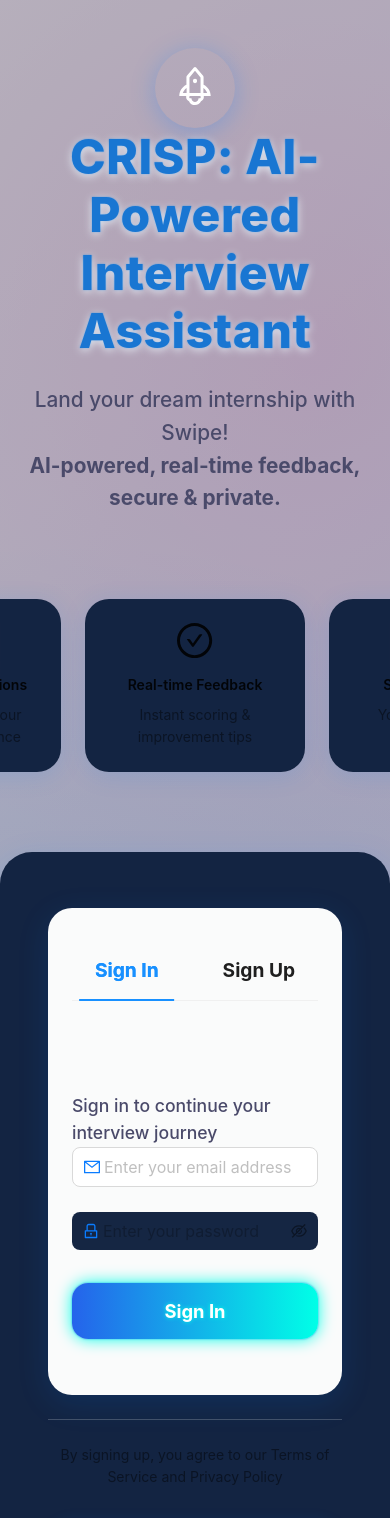
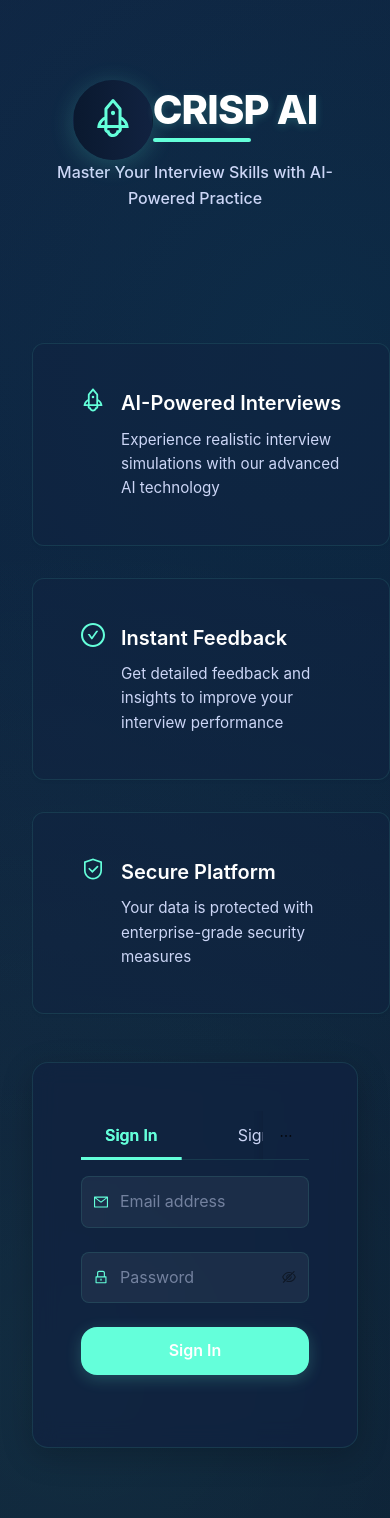
Before and after one commit to Akshat394/CRISP-AI-iNTERVIEWER, a React (Vite) app: page /auth in a window 390 px wide. Shown: the top 1518 px of the page. Built offline with nearby package versions, Linux system fonts and the light colour scheme; no server answers.

Commit message:
Trying out Themes

```diff
--- a/src/pages/AuthPage.css
+++ b/src/pages/AuthPage.css
@@ -5,17 +5,18 @@
   display: flex;
   align-items: center;
   justify-content: center;
-  background: var(--swipe-gradient);
+  background: var(--primary-bg);
   overflow: hidden;
 }
 
 .swipe-auth-hero-bg {
   position: absolute;
   top: 0; left: 0; right: 0; bottom: 0;
-  background: radial-gradient(circle at 20% 80%, #0a7cff33 0%, transparent 60%),
-    radial-gradient(circle at 80% 20%, #ff4fae33 0%, transparent 60%),
-    linear-gradient(135deg, #fff 0%, #e0e7ff 100%);
-  opacity: 0.7;
+  background:
+    radial-gradient(circle at 20% 80%, rgba(100, 255, 218, 0.08) 0%, transparent 60%),
+    radial-gradient(circle at 80% 20%, rgba(0, 188, 212, 0.08) 0%, transparent 60%),
+    linear-gradient(135deg, rgba(17, 34, 64, 0.95) 0%, rgba(10, 25, 47, 0.95) 100%);
+  backdrop-filter: blur(10px);
   z-index: 0;
 }
 
@@ -29,6 +30,7 @@
   flex-direction: column;
   align-items: center;
   gap: 48px;
+  padding: 2rem;
 }
 
 .swipe-auth-brand {
@@ -38,13 +40,191 @@
 }
 
 .swipe-auth-title {
-  font-size: 3rem !important;
+  font-size: 3.5rem !important;
   font-weight: 800 !important;
   background: none;
-  color: #1976d2 !important;
+  color: var(--text-primary) !important;
   margin-bottom: 8px;
-  letter-spacing: 0.5px;
-  text-shadow: 0 2px 8px #e3eaf2, 0 0 2px #1976d2;
+  letter-spacing: -0.02em;
+  text-shadow: 0 2px 8px rgba(100, 255, 218, 0.2);
+  position: relative;
+  display: inline-block;
+}
+
+.swipe-auth-title::after {
+  content: '';
+  position: absolute;
+  bottom: -8px;
+  left: 0;
+  width: 60%;
+  height: 4px;
+  background: var(--accent-blue);
+  border-radius: 2px;
+}
+
+.swipe-auth-subtitle {
+  font-size: 1.25rem !important;
+  color: var(--text-tertiary) !important;
+  text-align: center;
+  max-width: 600px;
+  margin: 0 auto;
+  line-height: 1.6;
+}
+
+/* Auth Card Styles */
+.auth-card {
+  background: rgba(17, 34, 64, 0.7) !important;
+  border: 1px solid rgba(100, 255, 218, 0.1) !important;
+  backdrop-filter: blur(12px) !important;
+  border-radius: 16px !important;
+  box-shadow: 0 8px 32px rgba(0, 0, 0, 0.2) !important;
+  width: 100% !important;
+  max-width: 420px !important;
+  padding: 2rem !important;
+}
+
+.auth-card .ant-tabs-nav::before {
+  border-bottom: 1px solid rgba(100, 255, 218, 0.1) !important;
+}
+
+.auth-card .ant-tabs-tab {
+  color: var(--text-tertiary) !important;
+  font-size: 1rem !important;
+  padding: 12px 24px !important;
+}
+
+.auth-card .ant-tabs-tab.ant-tabs-tab-active {
+  background: transparent !important;
+}
+
+.auth-card .ant-tabs-tab.ant-tabs-tab-active .ant-tabs-tab-btn {
+  color: var(--accent-blue) !important;
+  font-weight: 600 !important;
+}
+
+.auth-card .ant-tabs-ink-bar {
+  background: var(--accent-blue) !important;
+  height: 3px !important;
+}
+
+/* Form Styles */
+.auth-form .ant-form-item-label > label {
+  color: var(--text-secondary) !important;
+  font-weight: 500 !important;
+  font-size: 0.95rem !important;
+}
+
+.auth-form .ant-input-affix-wrapper {
+  background: rgba(255, 255, 255, 0.05) !important;
+  border: 1px solid rgba(100, 255, 218, 0.1) !important;
+  border-radius: 8px !important;
+  padding: 12px !important;
+}
+
+.auth-form .ant-input {
+  background: transparent !important;
+  color: var(--text-primary) !important;
+  font-size: 1rem !important;
+}
+
+.auth-form .ant-input::placeholder {
+  color: rgba(204, 214, 246, 0.5) !important;
+}
+
+.auth-form .ant-input-prefix {
+  color: var(--accent-blue) !important;
+  margin-right: 12px !important;
+}
+
+.auth-form .ant-btn-primary {
+  background: var(--accent-blue) !important;
+  border: none !important;
+  height: 48px !important;
+  font-size: 1rem !important;
+  font-weight: 600 !important;
+  text-shadow: none !important;
+  box-shadow: 0 4px 16px rgba(100, 255, 218, 0.2) !important;
+}
+
+.auth-form .ant-btn-primary:hover {
+  background: rgba(100, 255, 218, 0.9) !important;
+  transform: translateY(-2px);
+}
+
+/* Role Selector */
+.role-selector {
+  background: rgba(17, 34, 64, 0.5) !important;
+  border: 1px solid rgba(100, 255, 218, 0.1) !important;
+  border-radius: 12px !important;
+  padding: 1.5rem !important;
+  margin-top: 2rem !important;
+}
+
+.role-selector .ant-radio-button-wrapper {
+  background: transparent !important;
+  border-color: rgba(100, 255, 218, 0.2) !important;
+  color: var(--text-tertiary) !important;
+}
+
+.role-selector .ant-radio-button-wrapper-checked {
+  background: rgba(100, 255, 218, 0.1) !important;
+  color: var(--accent-blue) !important;
+  border-color: var(--accent-blue) !important;
+}
+
+/* Features Section */
+.auth-features {
+  display: grid;
+  grid-template-columns: repeat(auto-fit, minmax(280px, 1fr));
+  gap: 2rem;
+  width: 100%;
+  max-width: 1200px;
+  margin-top: 3rem;
+}
+
+.feature-card {
+  background: rgba(17, 34, 64, 0.5) !important;
+  border: 1px solid rgba(100, 255, 218, 0.1) !important;
+  border-radius: 12px !important;
+  padding: 1.5rem !important;
+  transition: all 0.3s ease !important;
+}
+
+.feature-card:hover {
+  transform: translateY(-4px);
+  border-color: var(--accent-blue) !important;
+  box-shadow: 0 8px 32px rgba(100, 255, 218, 0.1) !important;
+}
+
+.feature-card .ant-card-meta-title {
+  color: var(--text-primary) !important;
+  font-size: 1.25rem !important;
+  margin-bottom: 0.5rem !important;
+}
+
+.feature-card .ant-card-meta-description {
+  color: var(--text-tertiary) !important;
+  font-size: 0.95rem !important;
+  line-height: 1.6 !important;
+}
+
+/* Responsive Adjustments */
+@media (max-width: 768px) {
+  .swipe-auth-title {
+    font-size: 2.5rem !important;
+  }
+
+  .swipe-auth-subtitle {
+    font-size: 1rem !important;
+  }
+
+  .auth-card {
+    padding: 1.5rem !important;
+  }
+
+  .auth-features {
+    grid-template-columns: 1fr;
+  }
 }
 
 .swipe-auth-subtitle {
--- a/src/pages/AuthPage.tsx
+++ b/src/pages/AuthPage.tsx
@@ -1,12 +1,12 @@
-
 import React, { useState } from 'react';
-import { Card, Tabs, Form, Input, Button, Typography, App, Space, Divider, Avatar } from 'antd';
-import { UserOutlined, LockOutlined, MailOutlined, RocketOutlined, CheckCircleOutlined, SafetyOutlined, ThunderboltOutlined } from '@ant-design/icons';
+import { Card, Tabs, Form, Input, Button, Typography, App, Avatar } from 'antd';
+import { UserOutlined, LockOutlined, MailOutlined, RocketOutlined, CheckCircleOutlined, SafetyOutlined } from '@ant-design/icons';
 import { useAppDispatch, useAppSelector } from '../hooks/redux';
 import { signIn, signUp, clearError } from '../store/authSlice';
 import RoleSlider from '../components/RoleSlider';
-import { useNavigate } from 'react-router-dom';
+
 import './AuthPage.css';
+
 const { Title, Text } = Typography;
 
 const AuthPage: React.FC = () => {
@@ -14,16 +14,26 @@ const AuthPage: React.FC = () => {
   const { isLoading, error } = useAppSelector((state) => state.auth);
   const [activeTab, setActiveTab] = useState('signin');
   const { message } = App.useApp();
-  const navigate = useNavigate();
   const [selectedRole, setSelectedRole] = useState<'interviewee' | 'interviewer'>('interviewee');
 
-  const handleRoleSelect = (role: 'interviewee' | 'interviewer') => {
-    if (role === 'interviewee') {
-      navigate('/interviewee');
-    } else {
-      navigate('/interviewer');
+  const features = [
+    {
+      icon: <RocketOutlined style={{ fontSize: '24px', color: '#64ffda' }} />,
+      title: 'AI-Powered Interviews',
+      description: 'Experience realistic interview simulations with our advanced AI technology'
+    },
+    {
+      icon: <CheckCircleOutlined style={{ fontSize: '24px', color: '#64ffda' }} />,
+      title: 'Instant Feedback',
+      description: 'Get detailed feedback and insights to improve your interview performance'
+    },
+    {
+      icon: <SafetyOutlined style={{ fontSize: '24px', color: '#64ffda' }} />,
+      title: 'Secure Platform',
+      description: 'Your data is protected with enterprise-grade security measures'
     }
-  };
+  ];
+
 
   const handleSignIn = async (values: { email: string; password: string }) => {
     try {
@@ -61,140 +71,143 @@ const AuthPage: React.FC = () => {
       <div className="swipe-auth-hero-bg" />
       <div className="swipe-auth-hero-content">
         <div className="swipe-auth-brand">
-          <Avatar size={80} style={{ background: 'var(--swipe-gradient)', boxShadow: '0 4px 24px #0a7cff44' }}>
-            <RocketOutlined style={{ fontSize: '2.5rem', color: 'white' }} />
+          <Avatar size={80} style={{ background: 'var(--primary-gradient)', boxShadow: '0 4px 24px rgba(100, 255, 218, 0.2)' }}>
+            <RocketOutlined style={{ fontSize: '2.5rem', color: '#64ffda' }} />
           </Avatar>
-          <Title className="swipe-auth-title" level={1}>
-            CRISP: AI-Powered Interview Assistant
-          </Title>
+          <Title className="swipe-auth-title" level={1}>CRISP AI</Title>
           <Text className="swipe-auth-subtitle">
-            Land your dream internship with Swipe!<br />
-            <span style={{ color: 'var(--swipe-pink)', fontWeight: 700 }}>AI-powered, real-time feedback, secure & private.</span>
+            Master Your Interview Skills with AI-Powered Practice
           </Text>
         </div>
-        <div className="swipe-auth-features">
-          <Space size="large">
-            <div className="swipe-feature-card">
-              <ThunderboltOutlined className="swipe-feature-icon" />
-              <Text strong>AI-Powered Questions</Text>
-              <Text type="secondary">Personalized for your resume & experience</Text>
+
+        <div className="auth-features">
+          {features.map((feature, index) => (
+            <Card key={index} className="feature-card" bordered={false}>
+              <Card.Meta
+                avatar={feature.icon}
+                title={feature.title}
+                description={feature.description}
+              />
+            </Card>
+          ))}
         </div>
-            <div className="swipe-feature-card">
-              <CheckCircleOutlined className="swipe-feature-icon" />
-              <Text strong>Real-time Feedback</Text>
-              <Text type="secondary">Instant scoring & improvement tips</Text>
-            </div>
-            <div className="swipe-feature-card">
-              <SafetyOutlined className="swipe-feature-icon" />
-              <Text strong>Secure & Private</Text>
-              <Text type="secondary">Your data stays on your device</Text>
-            </div>
-          </Space>
-        </div>
-        <div className="swipe-auth-form-wrapper">
-          <Card className="swipe-auth-card">
-            <div style={{ padding: '32px 24px', boxShadow: '0 8px 32px #0a7cff22', borderRadius: 24, background: 'rgba(255,255,255,0.98)' }}>
+
+        <Card className="auth-card">
           <Tabs
             activeKey={activeTab}
-                onChange={setActiveTab}
-                onTabClick={handleTabChange}
-                size="large"
-                centered
-                items={[{
+            onChange={(key) => {
+              setActiveTab(key);
+              handleTabChange();
+            }}
+            items={[
+              {
                 key: 'signin',
-                  label: <span className="swipe-auth-tab">Sign In</span>,
+                label: 'Sign In',
                 children: (
-                    <div className="swipe-auth-form-content" style={{ padding: '16px 0 0 0' }}>
-                      <Title level={3} className="swipe-auth-form-title">Welcome Back</Title>
-                      <Text className="swipe-auth-form-subtitle">Sign in to continue your interview journey</Text>
-                      <Form name="signin" onFinish={handleSignIn} layout="vertical" size="large">
+                  <Form
+                    name="signin"
+                    onFinish={handleSignIn}
+                    layout="vertical"
+                    className="auth-form"
+                  >
                     <Form.Item
                       name="email"
-                          rules={[{ required: true, message: 'Please input your email!' }, { type: 'email', message: 'Please enter a valid email!' }]}
+                      rules={[
+                        { required: true, message: 'Please input your email!' },
+                        { type: 'email', message: 'Please enter a valid email!' }
+                      ]}
                     >
-                          <Input prefix={<MailOutlined style={{ color: '#0a7cff' }} />} placeholder="Enter your email address" size="large" />
+                      <Input
+                        prefix={<MailOutlined />}
+                        placeholder="Email address"
+                      />
                     </Form.Item>
                     <Form.Item
                       name="password"
-                          rules={[{ required: true, message: 'Please input your password!' }, { min: 6, message: 'Password must be at least 6 characters!' }]}
+                      rules={[{ required: true, message: 'Please input your password!' }]}
                     >
-                          <Input.Password prefix={<LockOutlined style={{ color: '#0a7cff' }} />} placeholder="Enter your password" size="large" />
+                      <Input.Password
+                        prefix={<LockOutlined />}
+                        placeholder="Password"
+                      />
                     </Form.Item>
-                        <Form.Item style={{ marginTop: '32px' }}>
-                          <Button type="primary" htmlType="submit" loading={isLoading} size="large" className="swipe-auth-btn">
-                            {isLoading ? 'Signing In...' : 'Sign In'}
+                    <Form.Item>
+                      <Button type="primary" htmlType="submit" loading={isLoading} block>
+                        Sign In
                       </Button>
                     </Form.Item>
                   </Form>
-                    </div>
-                  )
-                }, {
+                ),
+              },
+              {
                 key: 'signup',
-                  label: <span className="swipe-auth-tab">Sign Up</span>,
+                label: 'Sign Up',
                 children: (
-                    <div className="swipe-auth-form-content" style={{ padding: '16px 0 0 0' }}>
-                      <Title level={3} className="swipe-auth-form-title">Get Started</Title>
-                      <Text className="swipe-auth-form-subtitle">Create your account and start practicing interviews</Text>
-                      <Form name="signup" onFinish={handleSignUp} layout="vertical" size="large">
+                  <Form
+                    name="signup"
+                    onFinish={handleSignUp}
+                    layout="vertical"
+                    className="auth-form"
+                  >
                     <Form.Item
                       name="name"
                       rules={[{ required: true, message: 'Please input your name!' }]}
                     >
-                          <Input prefix={<UserOutlined style={{ color: '#0a7cff' }} />} placeholder="Enter your full name" size="large" />
+                      <Input
+                        prefix={<UserOutlined />}
+                        placeholder="Full name"
+                      />
                     </Form.Item>
                     <Form.Item
                       name="email"
-                          rules={[{ required: true, message: 'Please input your email!' }, { type: 'email', message: 'Please enter a valid email!' }]}
+                      rules={[
+                        { required: true, message: 'Please input your email!' },
+                        { type: 'email', message: 'Please enter a valid email!' }
+                      ]}
                     >
-                          <Input prefix={<MailOutlined style={{ color: '#0a7cff' }} />} placeholder="Enter your email address" size="large" />
+                      <Input
+                        prefix={<MailOutlined />}
+                        placeholder="Email address"
+                      />
                     </Form.Item>
                     <Form.Item
                       name="password"
-                          rules={[{ required: true, message: 'Please input your password!' }, { min: 6, message: 'Password must be at least 6 characters!' }]}
+                      rules={[
+                        { required: true, message: 'Please input your password!' },
+                        { min: 6, message: 'Password must be at least 6 characters!' }
+                      ]}
                     >
-                          <Input.Password prefix={<LockOutlined style={{ color: '#0a7cff' }} />} placeholder="Create a strong password" size="large" />
+                      <Input.Password
+                        prefix={<LockOutlined />}
+                        placeholder="Password"
+                      />
                     </Form.Item>
-                        <Form.Item
-                          name="confirmPassword"
-                          dependencies={['password']}
-                          rules={[{ required: true, message: 'Please confirm your password!' }, ({ getFieldValue }) => ({ validator(_, value) { if (!value || getFieldValue('password') === value) { return Promise.resolve(); } return Promise.reject(new Error('Passwords do not match!')); }, })]}
-                        >
-                          <Input.Password prefix={<LockOutlined style={{ color: '#0a7cff' }} />} placeholder="Confirm your password" size="large" />
-                        </Form.Item>
-                        <Form.Item style={{ marginTop: '32px' }}>
-                          <Button type="primary" htmlType="submit" loading={isLoading} size="large" className="swipe-auth-btn">
-                            {isLoading ? 'Creating Account...' : 'Create Account'}
+                    <Form.Item>
+                      <Button type="primary" htmlType="submit" loading={isLoading} block>
+                        Create Account
                       </Button>
                     </Form.Item>
                   </Form>
+                ),
+              },
+            ]}
+          />
+          {error && (
+            <div style={{ color: 'var(--text-primary)', marginTop: '1rem', textAlign: 'center' }}>
+              {error}
             </div>
-                  ),
-                }]}
-              />
-            </div>
-                            {error && (
-                              <div className="swipe-auth-error">{error}</div>
           )}
-                            <Divider style={{ borderColor: 'rgba(255, 255, 255, 0.2)', margin: '24px 0' }} />
-                            <div className="swipe-auth-terms">
-                              <Text type="secondary">By signing up, you agree to our Terms of Service and Privacy Policy</Text>
-                            </div>
+        </Card>
+
+        <div className="role-selector">
+          <Title level={4} style={{ color: 'var(--text-primary)', marginBottom: '1rem' }}>
+            Choose Your Role
+          </Title>
           <RoleSlider selectedRole={selectedRole} onChange={setSelectedRole} />
-                            <div style={{ display: 'flex', justifyContent: 'center', marginTop: 24 }}>
-                              <Button
-                                type="primary"
-                                size="large"
-                                style={{ width: 240, fontWeight: 700, fontSize: '1.1rem', borderRadius: 16, background: 'linear-gradient(90deg, #0a7cff 0%, #00e0ff 100%)', border: 'none' }}
-                                onClick={() => handleRoleSelect(selectedRole)}
-                              >
-                                Continue as {selectedRole === 'interviewee' ? 'Interviewee' : 'Interviewer'}
-                              </Button>
-                            </div>
-                          </Card>
         </div>
       </div>
     </div>
   );
-}
+};
 
 export default AuthPage;
```
Lines whose indentation alone changed are shown as unchanged.
